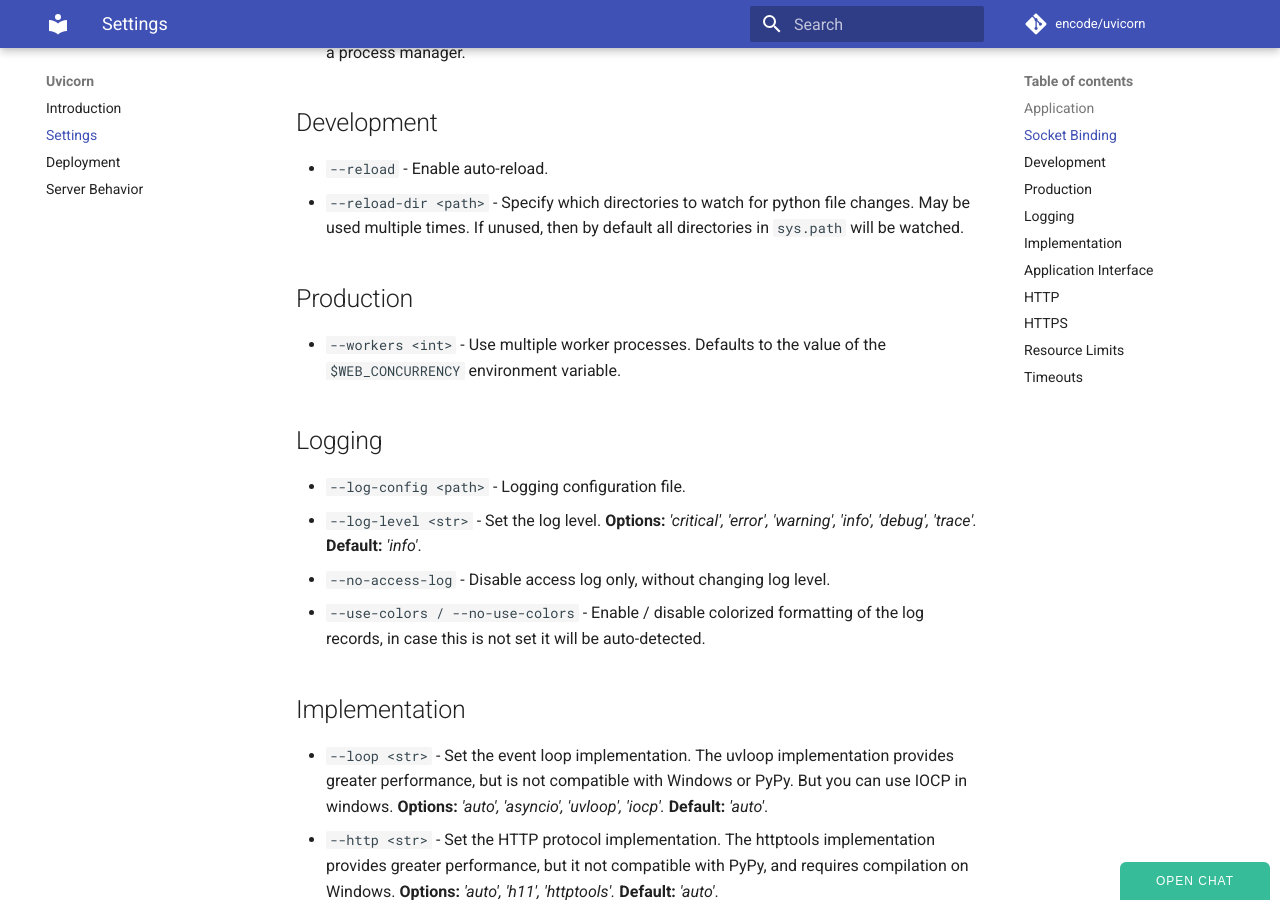
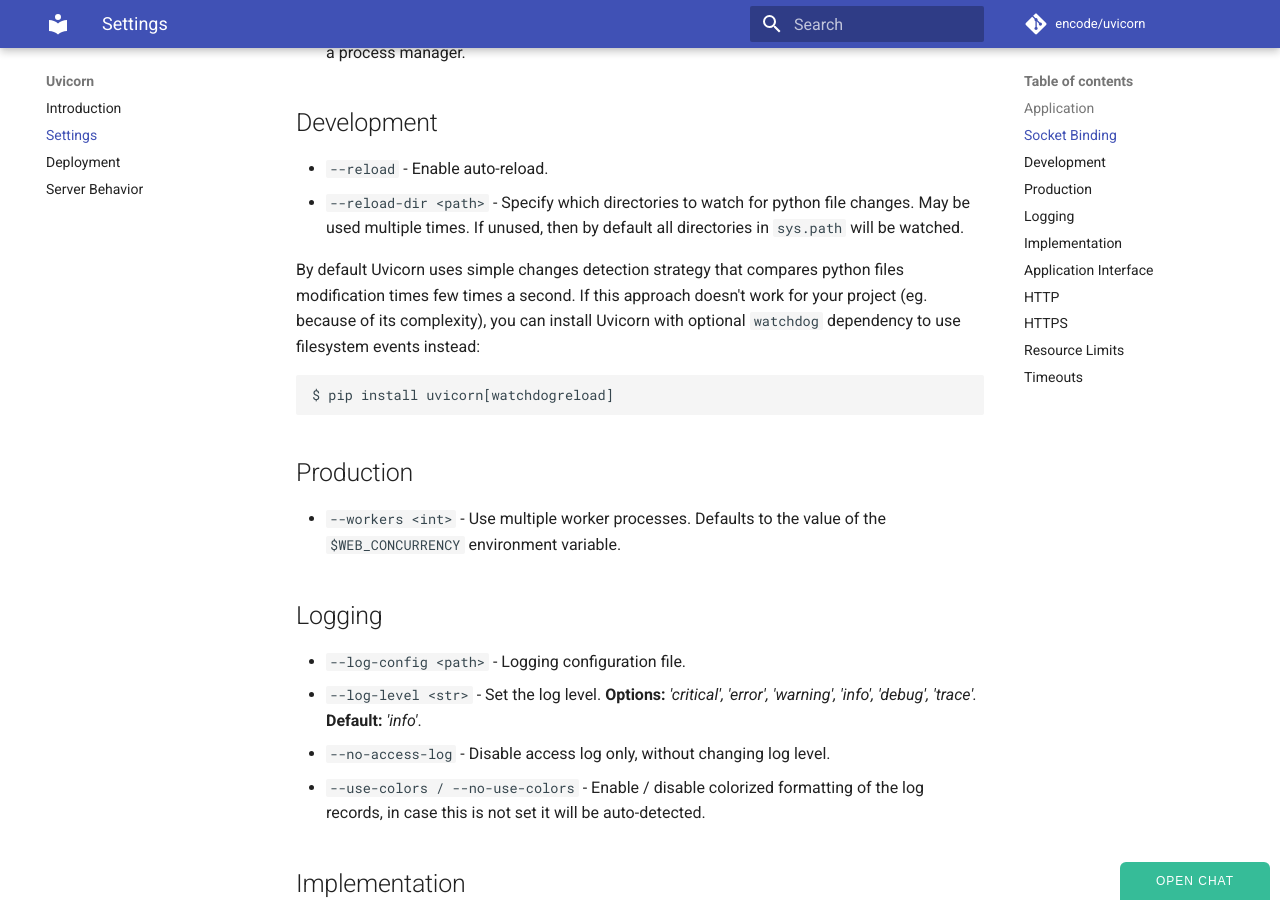
Before and after one commit to encode/uvicorn, an MkDocs documentation site: the page built from docs/settings.md, in a window 1280 px wide and 900 px high, scrolled down 618 px. Built offline with MkDocs 1.6.1 and Material for MkDocs 9.7.7, drawn with Linux system fonts in a browser that asks for light colours; comment, search, counter and statistics services are not loaded; old or Windows-style settings are respelled for this version of MkDocs.

Commit message:
Update docs

````diff
--- a/docs/settings.md
+++ b/docs/settings.md
@@ -20,6 +20,12 @@
 
 * `--reload` - Enable auto-reload.
 * `--reload-dir <path>` - Specify which directories to watch for python file changes. May be used multiple times. If unused, then by default all directories in `sys.path` will be watched.
+
+By default Uvicorn uses simple changes detection strategy that compares python files modification times few times a second. If this approach doesn't work for your project (eg. because of its complexity), you can install Uvicorn with optional `watchdog` dependency to use filesystem events instead:
+
+```
+$ pip install uvicorn[watchdogreload]
+```
 
 ## Production
 
````
